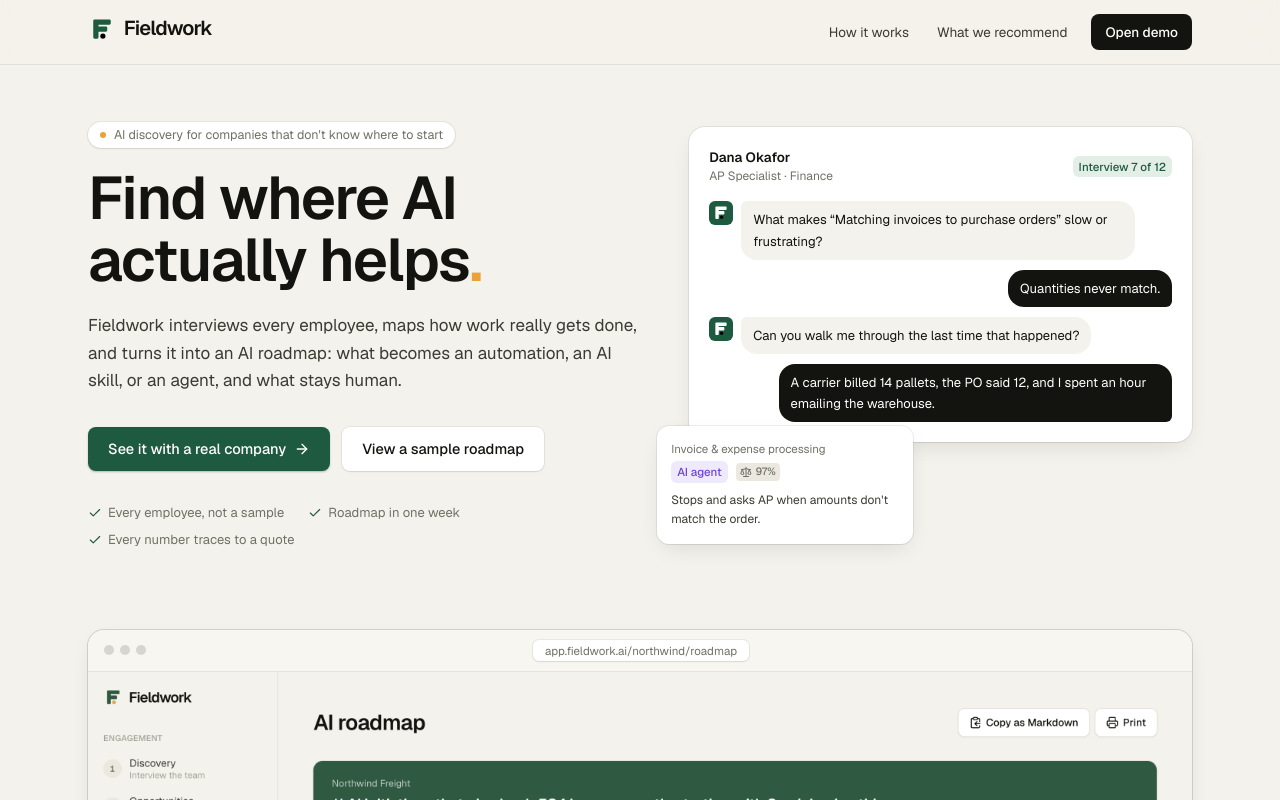
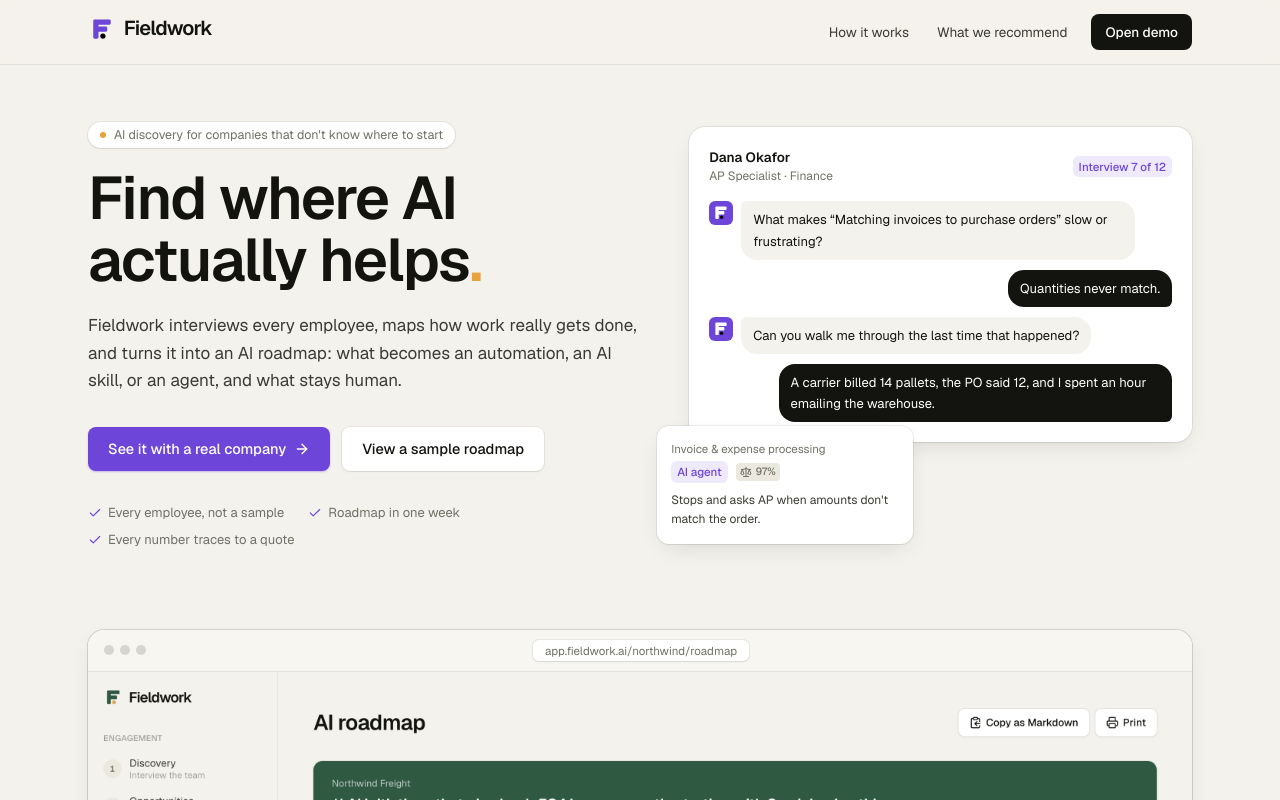
Before and after one commit to MirandaCavalie/uc-berkeley-hackathon, a Next.js app: page / in a window 1280 px wide. Shown: the top 800 px of the page. Built offline with nearby package versions, Linux system fonts and the light colour scheme.

Commit message:
Refresh Fieldwork brand palette

```diff
--- a/src/app/(site)/page.tsx
+++ b/src/app/(site)/page.tsx
@@ -65,7 +65,7 @@
           <div className="mt-8 flex flex-wrap gap-3">
             <Link
               href="/discovery"
-              className="pressable inline-flex h-11 items-center gap-2 rounded-lg bg-accent px-5 text-[14.5px] font-medium text-white shadow-[0_1px_2px_rgb(30_90_64/0.35)] hover:bg-accent-2"
+              className="pressable inline-flex h-11 items-center gap-2 rounded-lg bg-accent px-5 text-[14.5px] font-medium text-white shadow-[0_1px_2px_rgb(109_69_217/0.35)] hover:bg-accent-2"
             >
               See it with a real company <ArrowRight className="size-4" />
             </Link>
--- a/src/app/apple-icon.tsx
+++ b/src/app/apple-icon.tsx
@@ -7,7 +7,7 @@
 export default function AppleIcon() {
   return new ImageResponse(
     (
-      <div style={{ width: "100%", height: "100%", display: "flex", alignItems: "center", justifyContent: "center", background: BRAND.green }}>
+      <div style={{ width: "100%", height: "100%", display: "flex", alignItems: "center", justifyContent: "center", background: BRAND.purple }}>
         <svg viewBox="0 0 32 32" width={120} height={120} style={{ marginTop: -4 }}>
           <path d={MARK_F} fill="white" />
           <circle cx={MARK_DOT.cx} cy={MARK_DOT.cy} r={MARK_DOT.r} fill={BRAND.amber} />
--- a/src/app/globals.css
+++ b/src/app/globals.css
@@ -13,10 +13,10 @@
   --color-line: rgb(19 20 15 / 0.08);
   --color-line-strong: rgb(19 20 15 / 0.14);
 
-  /* Fieldwork green: the field. Signal amber: what we found in it. */
-  --color-accent: #1e5a40;
-  --color-accent-2: #164631;
-  --color-accent-soft: #e2eee6;
+  /* Fieldwork purple: the field. Signal amber: what we found in it. */
+  --color-accent: #6d45d9;
+  --color-accent-2: #5432b1;
+  --color-accent-soft: #efe9fc;
   --color-signal: #e9a23b;
   --color-signal-soft: #fcf0dc;
 
--- a/src/app/opengraph-image.tsx
+++ b/src/app/opengraph-image.tsx
@@ -23,7 +23,7 @@
       <div style={{ width: "100%", height: "100%", display: "flex", flexDirection: "column", justifyContent: "space-between", padding: 80, background: BRAND.paper, fontFamily: "Geist" }}>
         <div style={{ display: "flex", alignItems: "center", gap: 18 }}>
           <svg viewBox="0 0 32 32" width={64} height={64}>
-            <path d={MARK_F} fill={BRAND.green} />
+            <path d={MARK_F} fill={BRAND.purple} />
             <circle cx={MARK_DOT.cx} cy={MARK_DOT.cy} r={MARK_DOT.r} fill={BRAND.amber} />
           </svg>
           <div style={{ fontSize: 46, fontWeight: 600, letterSpacing: -1.8, color: BRAND.ink }}>{BRAND.name}</div>
--- a/src/components/app-shell.tsx
+++ b/src/components/app-shell.tsx
@@ -123,7 +123,7 @@
   return (
     <Link
       href={href}
-      className="pressable inline-flex h-9 items-center gap-1.5 rounded-lg bg-accent px-3.5 text-[13.5px] font-medium text-white shadow-[0_1px_2px_rgb(30_90_64/0.35)] hover:bg-accent-2"
+      className="pressable inline-flex h-9 items-center gap-1.5 rounded-lg bg-accent px-3.5 text-[13.5px] font-medium text-white shadow-[0_1px_2px_rgb(109_69_217/0.35)] hover:bg-accent-2"
     >
       {label}
     </Link>
--- a/src/components/brand.tsx
+++ b/src/components/brand.tsx
@@ -5,7 +5,7 @@
   tagline: "Find where AI actually helps.",
   pitch:
     "Fieldwork interviews every employee, maps how work really gets done, and turns it into an AI roadmap: what becomes an automation, an AI skill, or an agent, and what stays human.",
-  green: "#1E5A40",
+  purple: "#6D45D9",
   amber: "#E9A23B",
   ink: "#13140F",
   paper: "#F4F2EC",
@@ -27,7 +27,7 @@
   );
 }
 
-/** The app icon: the mark on a field-green tile. */
+/** The app icon: the mark on a field-purple tile. */
 export function Logo({ size = 28, className }: { size?: number; className?: string }) {
   return (
     <svg viewBox="0 0 32 32" width={size} height={size} className={clsx("shrink-0", className)} aria-hidden>
--- a/src/components/ui.tsx
+++ b/src/components/ui.tsx
@@ -10,7 +10,7 @@
 
 const buttonVariants: Record<ButtonVariant, string> = {
   primary: "bg-ink text-white hover:bg-ink-2 shadow-[0_1px_0_rgb(255_255_255/0.1)_inset,0_1px_2px_rgb(0_0_0/0.2)]",
-  accent: "bg-accent text-white hover:bg-accent-2 shadow-[0_1px_0_rgb(255_255_255/0.15)_inset,0_1px_2px_rgb(30_90_64/0.35)]",
+  accent: "bg-accent text-white hover:bg-accent-2 shadow-[0_1px_0_rgb(255_255_255/0.15)_inset,0_1px_2px_rgb(109_69_217/0.35)]",
   secondary: "bg-surface text-ink shadow-card hover:bg-[#fbfaf7]",
   ghost: "text-ink-2 hover:bg-sunken",
   danger: "text-bad hover:bg-bad-soft",
```
Also changed, not shown: src/app/icon.svg, 1 other file (tests, documents, lock files or other folders).
